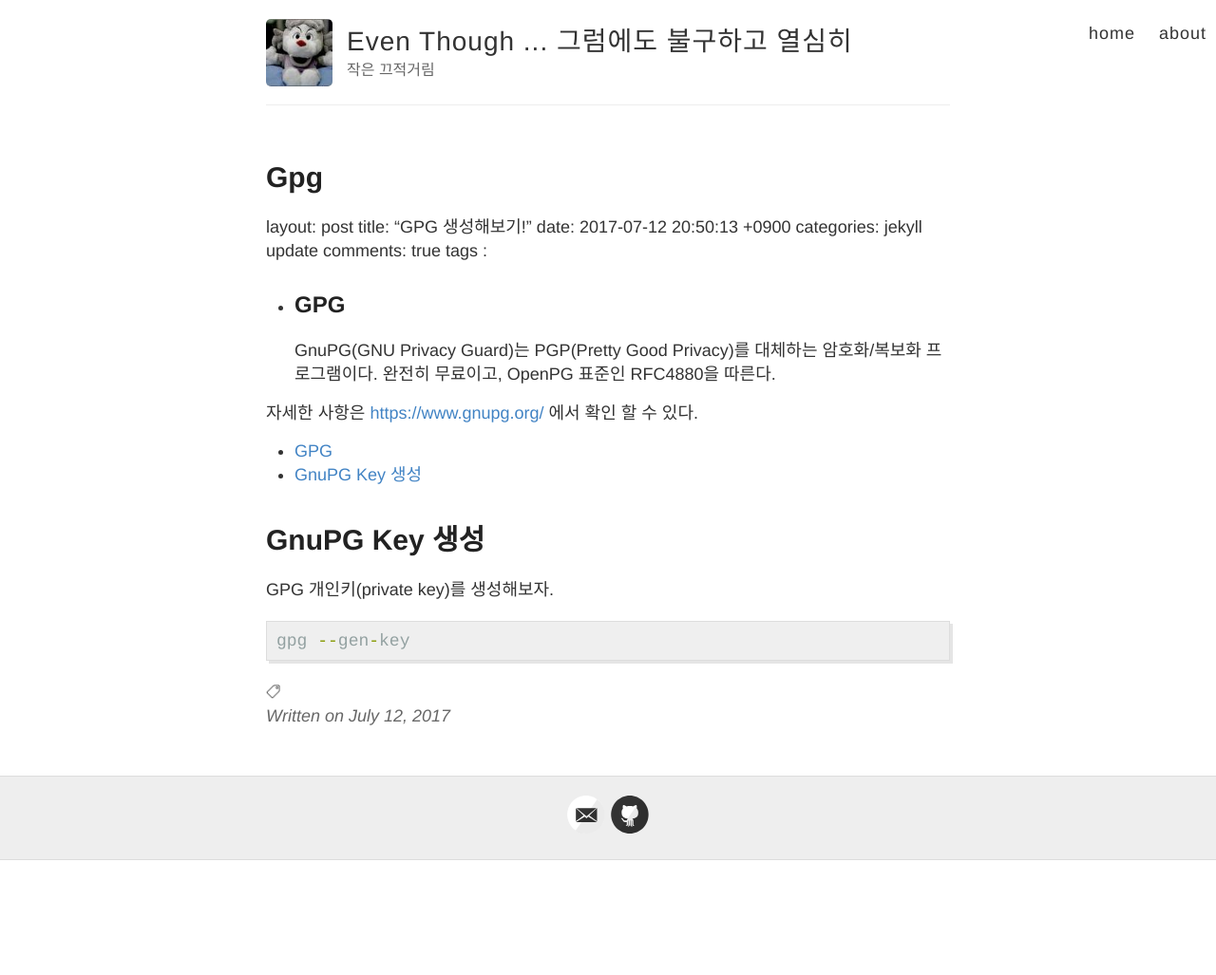
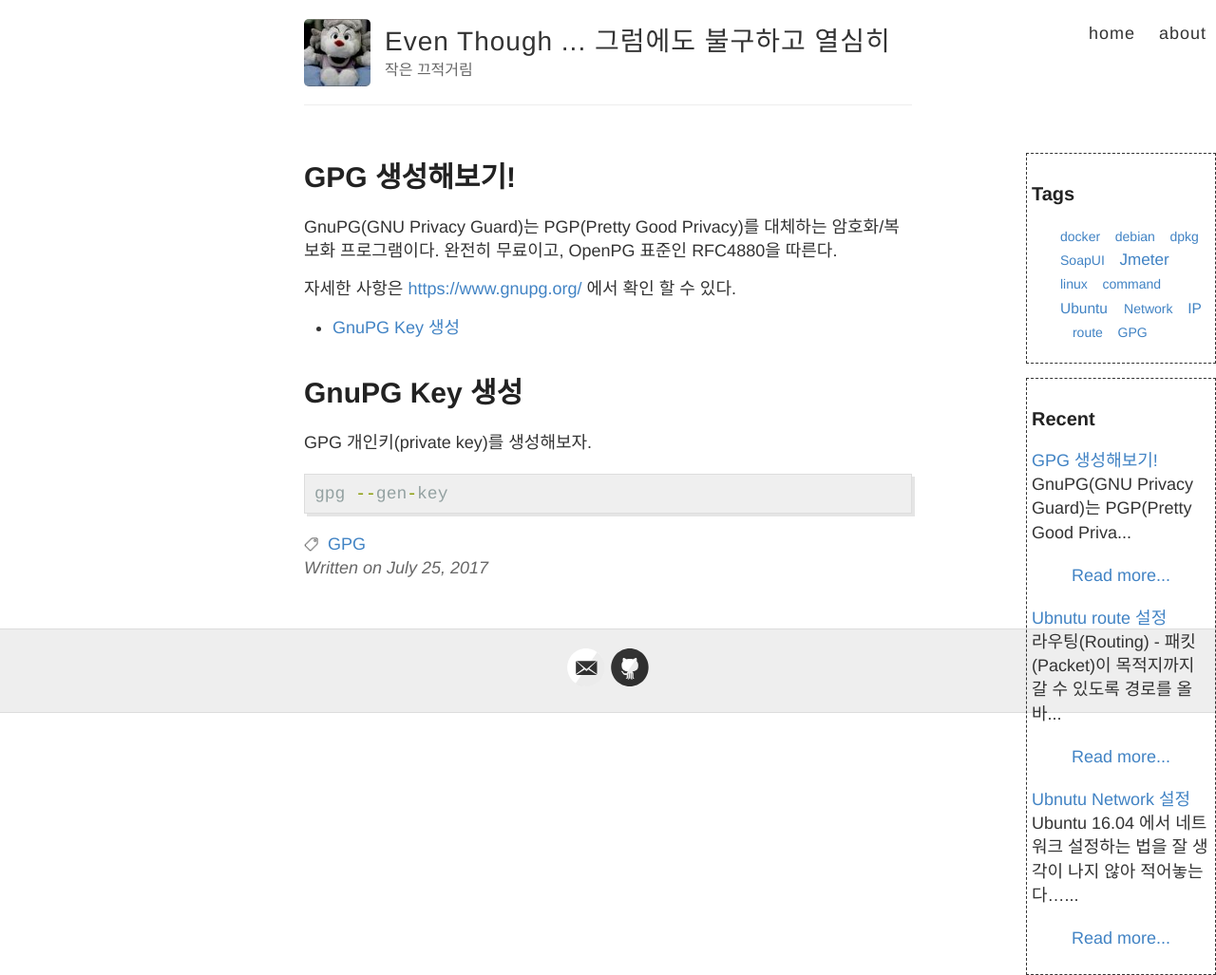
Before and after one commit to xmlangel/xmlangel.github.io, a Jekyll site: the page built from _posts/2017-07-12-Gpg.md, in a window 1280 px wide. Shown: the whole page at 95% size. Built offline with Jekyll 4.4.1, drawn with Linux system fonts in a browser that asks for light colours; our own code applies the rules of GitHub Pages for plain Markdown files; before the commit the page ends 906 px from its top, so only the background shows below that.

Commit message:
tag, recent 추가

```diff
--- a/_includes/contents.html
+++ b/_includes/contents.html
@@ -1,3 +1,6 @@
-<div id="main" role="main" class="container">
-      {{ content }}
+<div id="s_left">
+<div style="border:1px dashed; padding:5px;" >{% include tags.html %}</div>
+<p>
+<div style="border:1px dashed; padding:5px;">{% include recents.html %}</div>
 </div>
+<div id="main" role="main" class="container" >{{ content }}</div>
--- /dev/null
+++ b/_includes/recents.html
@@ -0,0 +1,14 @@
+<h3>Recent</h3>
+{% for post in site.posts | limit:3 %}
+  <article class="featured-list">
+    <header class="featured-header">
+      <a href="{{ post.url }}">{{ post.title }}</a>
+    </header>
+    <div class="featured-post">
+      {{ post.content | strip_html | strip_newlines | truncate: 50 }}
+    </div>
+    <footer>
+      <a href="{{ post.url }}" class="button">Read more...</a>
+    </footer>
+  </article>
+{% endfor %}
--- /dev/null
+++ b/_includes/tags.html
@@ -0,0 +1,10 @@
+<h3>Tags</h3>
+<ul class="tag-cloud">
+{% for tag in site.tags %}
+  <span style="font-size: {{ tag | last | size | times: 100 | divided_by: site.tags.size | plus: 70  }}%">
+    <a href="/tags/#{{ tag | first | slugize }}">
+      {{ tag | first }}
+    </a> &nbsp;&nbsp;
+  </span>
+{% endfor %}
+</ul>
--- a/_posts/2017-03-05-first.markdown
+++ b/_posts/2017-03-05-first.markdown
@@ -26,3 +26,5 @@ print_hi('Tom')
 
 작업일지
 - 2017.07.04 Tag 추가 :  https://hyesun03.github.io/2016/12/05/jekyllTag/
+
+- 2017.07.20 Recents 추가 : http://demun.github.io/jekyll/newpost/
--- a/_posts/2017-07-12-Gpg.md
+++ b/_posts/2017-07-12-Gpg.md
@@ -1,8 +1,7 @@
----
 ---
 layout: post
 title:  "GPG 생성해보기!"
-date:   2017-07-12 20:50:13 +0900
+date:   2017-07-25 20:50:13 +0900
 categories: jekyll update
 comments: true
 tags :
--- a/style.scss
+++ b/style.scss
@@ -25,7 +25,7 @@ body {
 
 .container {
   margin: 0 auto;
-  max-width: 740px;
+  max-width: 660px;
   padding: 0 10px;
   width: 100%;
 }
@@ -293,6 +293,21 @@ footer {
   padding: 5px 0 0 0;
 }
 
+div#s_left {
+padding: 1 10px;
+max-width: 200px;
+width: 100%;
+height: 100%;
+float:right;
+}
+
+#s_right {
+width: 100px;
+height: 100%px;
+background-color: red;
+float:left;
+}
+
 // Settled on moving the import of syntax highlighting to the bottom of the CSS
 // ... Otherwise it really bloats up the top of the CSS file and makes it difficult to find the start
 @import "highlights";
```
Also changed, not shown: 8 other files.
